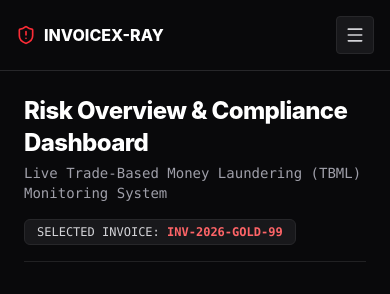
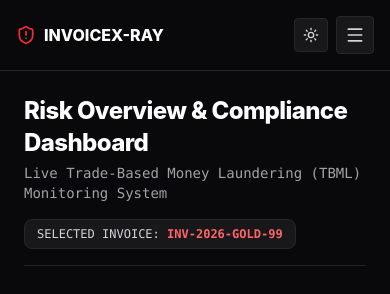
Before and after one commit to DevNarayanU/MCP_Nitro-Frontend, a React (Vite) app: page / in a window 390 px wide. Shown: the top 294 px of the page. Built offline with nearby package versions, Linux system fonts and the light colour scheme.

Commit message:
Add light mode toggle button

```diff
--- a/src/App.tsx
+++ b/src/App.tsx
@@ -1,4 +1,4 @@
-import { useState } from "react";
+import { useState, useEffect } from "react";
 import { useInvoiceXRay } from "./hooks/useInvoiceXRay";
 import { Sidebar } from "./components/Sidebar";
 import { MetricsOverview } from "./components/MetricsOverview";
@@ -6,12 +6,28 @@ import { TransactionsTable } from "./components/TransactionsTable";
 import { AuditPage } from "./components/Pages/AuditPage";
 import { ReportsPage } from "./components/Pages/ReportsPage";
 import { SplashPreloader } from "./components/SplashPreloader";
-import { CheckCircle, Menu, X, ShieldAlert } from "lucide-react";
+import { CheckCircle, Menu, X, ShieldAlert, Sun, Moon } from "lucide-react";
 
 export function App() {
   const [activePage, setActivePage] = useState<"dashboard" | "audit" | "reports">("dashboard");
   const [sidebarOpen, setSidebarOpen] = useState<boolean>(false);
-  const [splashKey, setSplashKey] = useState<number>(0);
+  const [theme, setTheme] = useState<"dark" | "light">(() => {
+    if (typeof window !== "undefined") {
+      const saved = localStorage.getItem("theme");
+      if (saved === "light" || saved === "dark") return saved;
+    }
+    return "dark";
+  });
+
+  useEffect(() => {
+    const root = window.document.documentElement;
+    root.setAttribute("data-theme", theme);
+    localStorage.setItem("theme", theme);
+  }, [theme]);
+
+  const toggleTheme = () => {
+    setTheme((prev) => (prev === "dark" ? "light" : "dark"));
+  };
 
   const {
     filteredEvaluations,
@@ -39,14 +55,10 @@ export function App() {
     }
   };
 
-  const handleReplayIntro = () => {
-    setSplashKey((prev) => prev + 1);
-  };
-
   return (
     <div className="min-h-screen bg-zinc-950 text-zinc-100 font-sans flex flex-col md:flex-row selection:bg-red-500/30 selection:text-white">
       {/* Website Entry Preloader Splash Screen */}
-      <SplashPreloader key={splashKey} />
+      <SplashPreloader />
 
       {/* Toast Notification */}
       {toastMessage && (
@@ -62,12 +74,21 @@ export function App() {
           <ShieldAlert className="w-5 h-5 text-red-500" />
           <span className="font-extrabold text-white text-base">INVOICEX-RAY</span>
         </div>
+        <div className="flex items-center gap-2">
+          <button
+            onClick={toggleTheme}
+            className="p-2 rounded bg-zinc-900 border border-zinc-800 text-zinc-300 hover:text-white transition-colors"
+            title="Toggle color theme"
+          >
+            {theme === "dark" ? <Sun className="w-4 h-4" /> : <Moon className="w-4 h-4" />}
+          </button>
           <button
             onClick={() => setSidebarOpen(!sidebarOpen)}
             className="p-2 rounded bg-zinc-900 border border-zinc-800 text-zinc-300"
           >
             {sidebarOpen ? <X className="w-5 h-5" /> : <Menu className="w-5 h-5" />}
           </button>
+        </div>
       </div>
 
       {/* Sidebar Component */}
@@ -87,7 +108,6 @@ export function App() {
           onSearchChange={setSearchQuery}
           onReevaluateAll={evaluateAll}
           isEvaluating={isEvaluating}
-          onReplayIntro={handleReplayIntro}
         />
       </div>
 
@@ -106,8 +126,18 @@ export function App() {
                 </p>
               </div>
 
-              <div className="flex items-center gap-2">
-                <span className="px-3 py-1 rounded-md bg-zinc-900 border border-zinc-800 text-xs font-mono text-zinc-300">
+              <div className="flex items-center gap-2.5">
+                {/* Theme Toggle Button */}
+                <button
+                  onClick={toggleTheme}
+                  className="hidden md:flex items-center gap-2 px-3 py-1.5 rounded-lg bg-zinc-900 hover:bg-zinc-800 text-zinc-300 hover:text-white border border-zinc-800 text-xs font-mono font-semibold transition-all cursor-pointer shadow-sm hover:shadow active:scale-95"
+                  title="Toggle color theme"
+                >
+                  {theme === "dark" ? <Sun className="w-3.5 h-3.5 text-amber-500" /> : <Moon className="w-3.5 h-3.5 text-indigo-400" />}
+                  <span>{theme === "dark" ? "LIGHT" : "DARK"}</span>
+                </button>
+
+                <span className="px-3 py-1.5 rounded-lg bg-zinc-900 border border-zinc-800 text-xs font-mono text-zinc-300">
                   SELECTED INVOICE: <strong className="text-red-400">{selectedId}</strong>
                 </span>
               </div>
@@ -134,6 +164,8 @@ export function App() {
             selectedId={selectedId}
             onSelectTransaction={(id) => handleSelectTransaction(id)}
             onNavigate={setActivePage}
+            theme={theme}
+            onToggleTheme={toggleTheme}
           />
         )}
 
@@ -147,6 +179,8 @@ export function App() {
             generateRBIFormETX={generateRBIFormETX}
             exportSTRNarrative={exportSTRNarrative}
             showToast={showToast}
+            theme={theme}
+            onToggleTheme={toggleTheme}
           />
         )}
       </main>
--- a/src/components/Pages/AuditPage.tsx
+++ b/src/components/Pages/AuditPage.tsx
@@ -5,13 +5,15 @@ import { CounterfactualVisualizer } from "../DeepDive/CounterfactualVisualizer";
 import { CrossAgencyPanel } from "../DeepDive/CrossAgencyPanel";
 import { RedFlagsFeed } from "../DeepDive/RedFlagsFeed";
 import { SEED_TRANSACTIONS } from "../../data/seedTransactions";
-import { FileSpreadsheet, ChevronRight } from "lucide-react";
+import { FileSpreadsheet, ChevronRight, Sun, Moon } from "lucide-react";
 
 interface AuditPageProps {
   evaluation: EvaluationResults | null;
   selectedId: string | null;
   onSelectTransaction: (id: string) => void;
   onNavigate: (page: "dashboard" | "audit" | "reports") => void;
+  theme: "dark" | "light";
+  onToggleTheme: () => void;
 }
 
 export const AuditPage: React.FC<AuditPageProps> = ({
@@ -19,6 +21,8 @@ export const AuditPage: React.FC<AuditPageProps> = ({
   selectedId,
   onSelectTransaction,
   onNavigate,
+  theme,
+  onToggleTheme,
 }) => {
   const seedKeys = Object.keys(SEED_TRANSACTIONS);
 
@@ -48,6 +52,18 @@ export const AuditPage: React.FC<AuditPageProps> = ({
           </div>
         </div>
 
+        {/* Switcher & Theme Toggle Container */}
+        <div className="flex items-center gap-3">
+          {/* Theme Toggle Button */}
+          <button
+            onClick={onToggleTheme}
+            className="hidden md:flex items-center gap-2 px-3 py-1.5 rounded-lg bg-zinc-950 hover:bg-zinc-900 text-zinc-400 hover:text-zinc-200 border border-zinc-800 text-xs font-mono font-semibold transition-all cursor-pointer shadow-sm active:scale-95"
+            title="Toggle color theme"
+          >
+            {theme === "dark" ? <Sun className="w-3.5 h-3.5 text-amber-500" /> : <Moon className="w-3.5 h-3.5 text-indigo-400" />}
+            <span>{theme === "dark" ? "LIGHT" : "DARK"}</span>
+          </button>
+
           {/* Transaction Switcher */}
           <div className="flex flex-wrap items-center gap-2 bg-zinc-950 p-2 rounded-xl border border-zinc-800 font-mono text-xs">
             <span className="text-zinc-500 px-2 uppercase font-sans font-semibold">Inspect Record:</span>
@@ -64,6 +80,7 @@ export const AuditPage: React.FC<AuditPageProps> = ({
                 {key}
               </button>
             ))}
+          </div>
         </div>
 
         {/* Switch to Reports Page Shortcut */}
--- a/src/components/Pages/ReportsPage.tsx
+++ b/src/components/Pages/ReportsPage.tsx
@@ -3,7 +3,7 @@ import type { EvaluationResults } from "../../types/invoicexray";
 import { STREditor } from "../DeepDive/STREditor";
 import { RegulatoryActionsPanel } from "../DeepDive/RegulatoryActionsPanel";
 import { SEED_TRANSACTIONS } from "../../data/seedTransactions";
-import { FileText } from "lucide-react";
+import { FileText, Sun, Moon } from "lucide-react";
 
 interface ReportsPageProps {
   evaluation: EvaluationResults | null;
@@ -13,6 +13,8 @@ interface ReportsPageProps {
   generateRBIFormETX: (id: string) => string;
   exportSTRNarrative: (id: string) => Promise<string>;
   showToast: (msg: string) => void;
+  theme: "dark" | "light";
+  onToggleTheme: () => void;
 }
 
 export const ReportsPage: React.FC<ReportsPageProps> = ({
@@ -23,6 +25,8 @@ export const ReportsPage: React.FC<ReportsPageProps> = ({
   generateRBIFormETX,
   exportSTRNarrative,
   showToast,
+  theme,
+  onToggleTheme,
 }) => {
   const seedKeys = Object.keys(SEED_TRANSACTIONS);
 
@@ -55,6 +59,18 @@ export const ReportsPage: React.FC<ReportsPageProps> = ({
           </div>
         </div>
 
+        {/* Switcher & Theme Toggle Container */}
+        <div className="flex items-center gap-3">
+          {/* Theme Toggle Button */}
+          <button
+            onClick={onToggleTheme}
+            className="hidden md:flex items-center gap-2 px-3 py-1.5 rounded-lg bg-zinc-950 hover:bg-zinc-900 text-zinc-400 hover:text-zinc-200 border border-zinc-800 text-xs font-mono font-semibold transition-all cursor-pointer shadow-sm active:scale-95"
+            title="Toggle color theme"
+          >
+            {theme === "dark" ? <Sun className="w-3.5 h-3.5 text-amber-500" /> : <Moon className="w-3.5 h-3.5 text-indigo-400" />}
+            <span>{theme === "dark" ? "LIGHT" : "DARK"}</span>
+          </button>
+
           {/* Transaction Switcher */}
           <div className="flex flex-wrap items-center gap-2 bg-zinc-950 p-2 rounded-xl border border-zinc-800 font-mono text-xs">
             <span className="text-zinc-500 px-2 uppercase font-sans font-semibold">Select Invoice:</span>
@@ -71,6 +87,7 @@ export const ReportsPage: React.FC<ReportsPageProps> = ({
                 {key}
               </button>
             ))}
+          </div>
         </div>
       </div>
 
--- a/src/index.css
+++ b/src/index.css
@@ -2,17 +2,29 @@
 
 @layer base {
   :root {
+    --color-zinc-950: #09090b;
+    --color-zinc-900: #18181b;
+    --color-zinc-800: #27272a;
+    --color-zinc-700: #3f3f46;
+    --color-zinc-600: #52525b;
+    --color-zinc-500: #71717a;
+    --color-zinc-400: #a1a1aa;
+    --color-zinc-300: #d4d4d8;
+    --color-zinc-200: #e4e4e7;
+    --color-zinc-100: #f4f4f5;
+    --color-zinc-50: #fafafa;
     color-scheme: dark;
   }
 
   body {
-    background-color: #09090b; /* zinc-950 */
-    color: #f4f4f5; /* zinc-100 */
+    background-color: var(--color-zinc-950);
+    color: var(--color-zinc-100);
     font-family: ui-sans-serif, system-ui, -apple-system, BlinkMacSystemFont, "Segoe UI", Roboto, "Helvetica Neue", Arial, sans-serif;
     font-size: 15px;
     line-height: 1.6;
     min-height: 100vh;
     overflow-x: hidden;
+    transition: background-color 0.3s ease, color 0.3s ease;
   }
 
   /* Custom scrollbar for clean financial dashboard feel */
@@ -21,15 +33,44 @@
     height: 8px;
   }
   ::-webkit-scrollbar-track {
-    background: #18181b;
+    background: var(--color-zinc-900);
   }
   ::-webkit-scrollbar-thumb {
-    background: #27272a;
+    background: var(--color-zinc-800);
     border-radius: 4px;
   }
   ::-webkit-scrollbar-thumb:hover {
-    background: #3f3f46;
+    background: var(--color-zinc-700);
   }
+}
+
+[data-theme="light"] {
+  --color-zinc-950: #ffffff; /* Page bg */
+  --color-zinc-900: #f4f4f5; /* Panel bg */
+  --color-zinc-800: #e4e4e7; /* Border */
+  --color-zinc-700: #d4d4d8; /* Hover border */
+  --color-zinc-600: #a1a1aa;
+  --color-zinc-500: #71717a; /* Muted text */
+  --color-zinc-400: #52525b; /* Text secondary */
+  --color-zinc-300: #3f3f46; /* Text primary */
+  --color-zinc-200: #27272a; /* Text emphasis */
+  --color-zinc-100: #18181b; /* Text strong */
+  --color-zinc-50: #09090b;  /* Text absolute */
+  color-scheme: light;
+}
+
+[data-theme="light"] .text-white:not(.bg-red-600):not(.bg-red-500):not(.bg-emerald-600):not(.bg-emerald-500):not(.bg-amber-600):not(.bg-amber-500):not(.bg-blue-600):not(.bg-blue-500):not(.bg-indigo-600):not(.bg-indigo-500) {
+  color: #09090b !important;
+}
+
+[data-theme="light"] .hover\:text-white:hover {
+  color: #09090b !important;
+}
+
+[data-theme="light"] .glass-panel {
+  background: rgba(255, 255, 255, 0.85);
+  border: 1px solid rgba(228, 228, 231, 0.9);
+  box-shadow: 0 4px 30px rgba(0, 0, 0, 0.03);
 }
 
 /* Glassmorphism & sleek accents */
```
Also changed, not shown: src/components/Sidebar.tsx (+0 -8 lines). Lines whose indentation alone changed are shown as unchanged.
